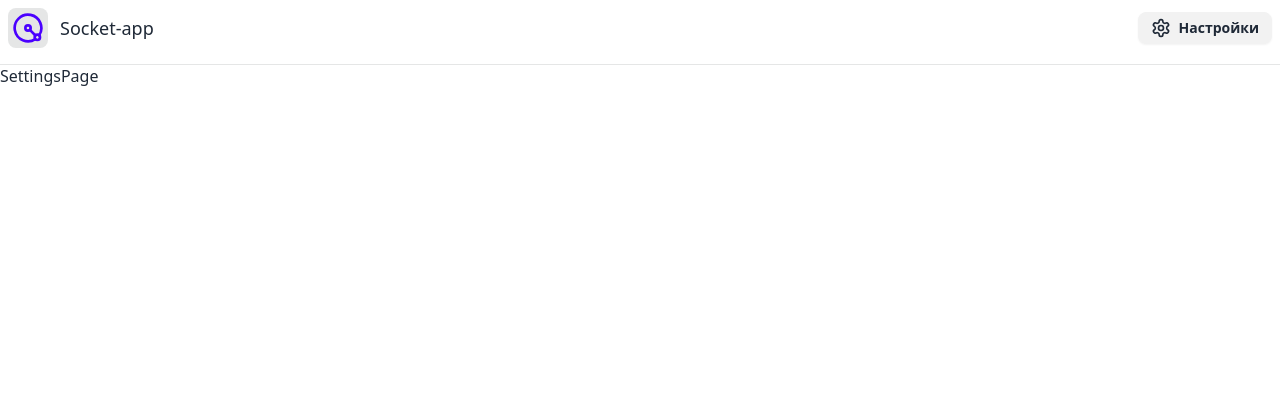
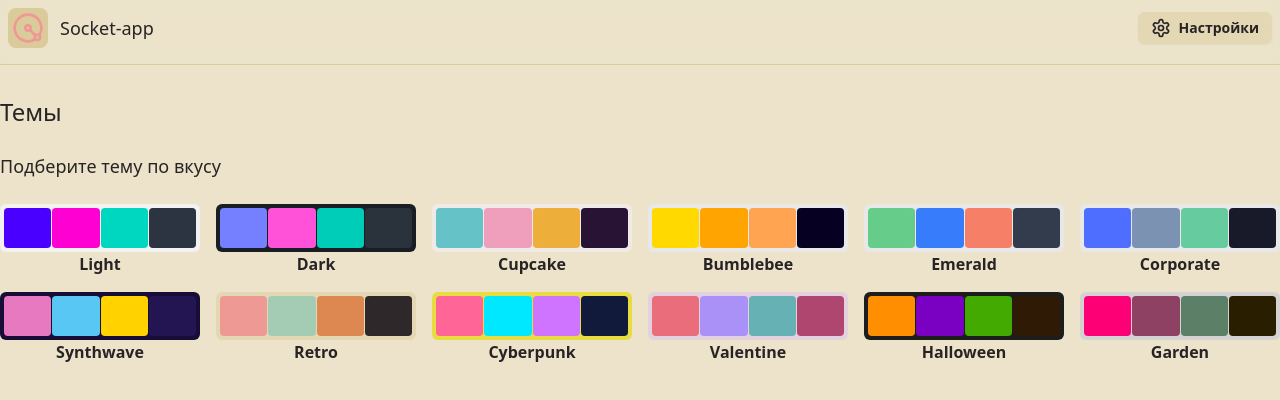
Before and after one commit to AnnJay/socket-app, a React (Vite) app in the folder client/: page /settings in a window 1280 px wide. Shown: the top 400 px of the page. Built offline with nearby package versions, Linux system fonts and the light colour scheme; no server answers.

Commit message:
feat: add themes to Settings Page

```diff
--- a/client/src/App.tsx
+++ b/client/src/App.tsx
@@ -11,9 +11,11 @@ import { SettingsPage } from "./pages/SettingsPage"
 import { ProfilePage } from "./pages/ProfilePage"
 import { NotFound } from "./pages/NotFound"
 import { useAuthStore } from "./store/useAuthStore"
+import { useTheme } from "./store/useTheme"
 
 export const App = () => {
   const { authUser, checkAuth, isCheckingAuth } = useAuthStore()
+  const { theme } = useTheme()
 
   useEffect(() => {
     checkAuth()
@@ -30,7 +32,7 @@ export const App = () => {
   }
 
   return (
-    <div className="pt-16">
+    <div className="pt-16" data-theme={theme}>
       <Navigation />
 
       <Toaster />
--- /dev/null
+++ b/client/src/constants.tsx
@@ -0,0 +1,14 @@
+export const THEMES: string[] = [
+  "light",
+  "dark",
+  "cupcake",
+  "bumblebee",
+  "emerald",
+  "corporate",
+  "synthwave",
+  "retro",
+  "cyberpunk",
+  "valentine",
+  "halloween",
+  "garden",
+]
--- a/client/src/pages/SettingsPage.tsx
+++ b/client/src/pages/SettingsPage.tsx
@@ -1,7 +1,22 @@
-import React from 'react'
+import { ThemeButton } from "../components/ThemeButton"
+import { THEMES } from "../constants"
+import { useTheme } from "../store/useTheme"
 
 export const SettingsPage = () => {
+  const { setTheme } = useTheme()
+
   return (
-    <div>SettingsPage</div>
+    <div className="h-screen container mx-auto pt-8">
+      <div className="flex flex-col space-y-6">
+        <h2 className="text-2xl">Темы</h2>
+        <p className="text-lg text-base-content ">Подберите тему по вкусу</p>
+
+        <div className="grid grid-cols-6 gap-4 ">
+          {THEMES.map((themeItem) => (
+            <ThemeButton theme={themeItem} onClick={() => setTheme(themeItem)} />
+          ))}
+        </div>
+      </div>
+    </div>
   )
 }
--- a/client/tailwind.config.js
+++ b/client/tailwind.config.js
@@ -5,4 +5,20 @@ export default {
     extend: {},
   },
   plugins: [require("daisyui")],
+  daisyui: {
+    themes: [
+      "light",
+      "dark",
+      "cupcake",
+      "bumblebee",
+      "emerald",
+      "corporate",
+      "synthwave",
+      "retro",
+      "cyberpunk",
+      "valentine",
+      "halloween",
+      "garden",
+    ],
+  },
 }
```
